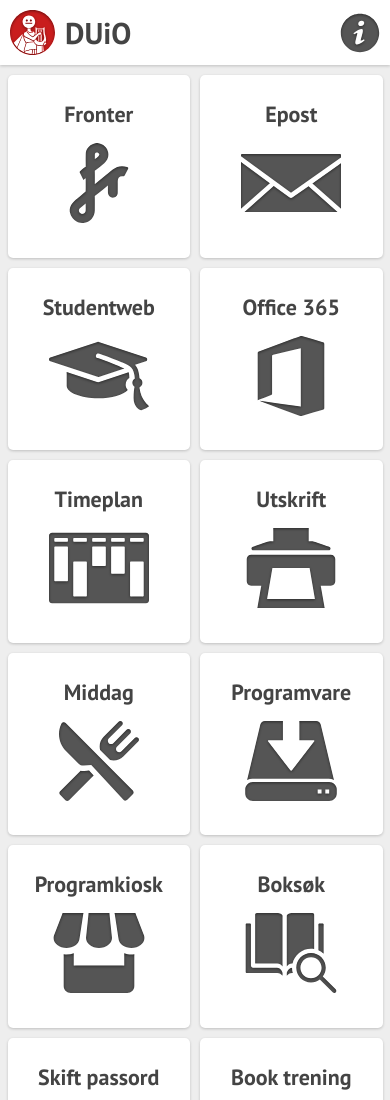
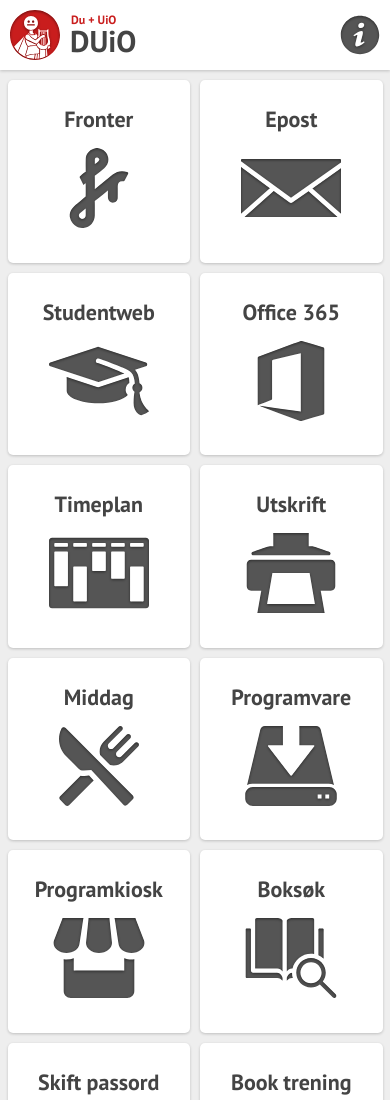
Before and after one commit to mortnod/ugleredet, a plain HTML site: page index.html in a window 390 px wide. Shown: the top 1100 px of the page. Drawn offline with nearby package versions, Linux system fonts and the light colour scheme.

Commit message:
Still show red text above 'DUiO' on small screens

```diff
--- a/style.css
+++ b/style.css
@@ -244,25 +244,28 @@ header {
 }
 
 @media (max-width: 740px) {
-  .tagline,
-  .red-text {
+  .tagline {
     display: none;
   }
 
+  .red-text {
+    font-size: 12px;
+  }
+
   .logo {
-    width: 45px;
-    height: 45px;
+    width: 50px;
+    height: 50px;
   }
 
   .brand {
     font-size: 30px;
   }
 
-  .header-content {
+  /*.header-content {
     display: flex;
     align-items: center;
     top: 0;
-  }
+  }*/
 
 }
 
```
